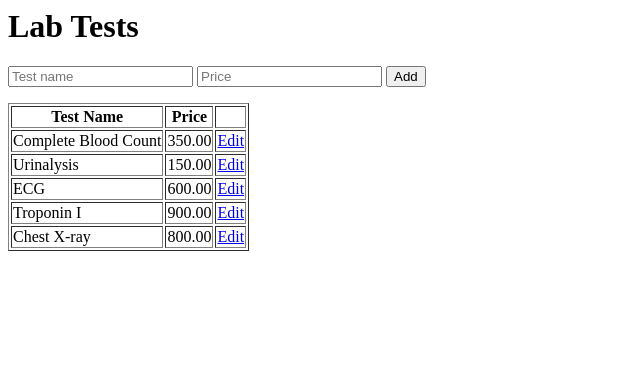
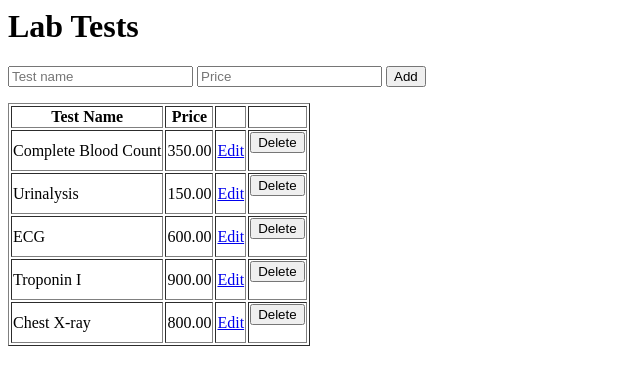
Before and after one commit to jadaligdig/hospital_management, a Flask app: page /lab-tests in a window 1280 px wide. Shown: the top 385 px of the page, without its empty margins (0-640 px from the left). Run offline with Flask 3, Linux system fonts and the light colour scheme; data comes from the database, SQL or seed files in the repository.

Commit message:
feat: add delete for lab tests

```diff
--- a/app/app.py
+++ b/app/app.py
@@ -87,5 +87,18 @@ def edit_lab_test(test_id):
 
     return render_template("edit_lab_test.html", lab_test=lab_test)
 
+@app.route("/lab-tests/delete/<int:test_id>", methods=["POST"])
+def delete_lab_test(test_id):
+    connection = get_connection()
+    cursor = connection.cursor()
+    try:
+        cursor.execute("DELETE FROM lab_tests WHERE test_id = %s", (test_id,))
+        connection.commit()
+        message = "Lab test deleted."
+    except pymysql.MySQLError as error:
+        message = "Could not delete: " + str(error.args[1])
+    connection.close()
+    return redirect(url_for("lab_tests", message=message))
+
 if __name__ == "__main__":
     app.run(debug=True)
--- a/app/templates/lab_tests.html
+++ b/app/templates/lab_tests.html
@@ -15,6 +15,7 @@
     <th>Test Name</th>
     <th>Price</th>
     <th></th>
+    <th></th>
   </tr>
 
   {% for t in lab_tests %}
@@ -22,6 +23,12 @@
       <td>{{ t[1] }}</td>
       <td>{{ t[2] }}</td>
       <td><a href="/lab-tests/edit/{{ t[0] }}">Edit</a></td>
-    </tr>
-  {% endfor %}
+    <td>
+      <form method="post" action="/lab-tests/delete/{{ t[0] }}"
+        onsubmit="return confirm('Delete this lab test?')">
+    <button>Delete</button>
+  </form>
+</td>
+</tr>
+{% endfor %}
 </table>
```
